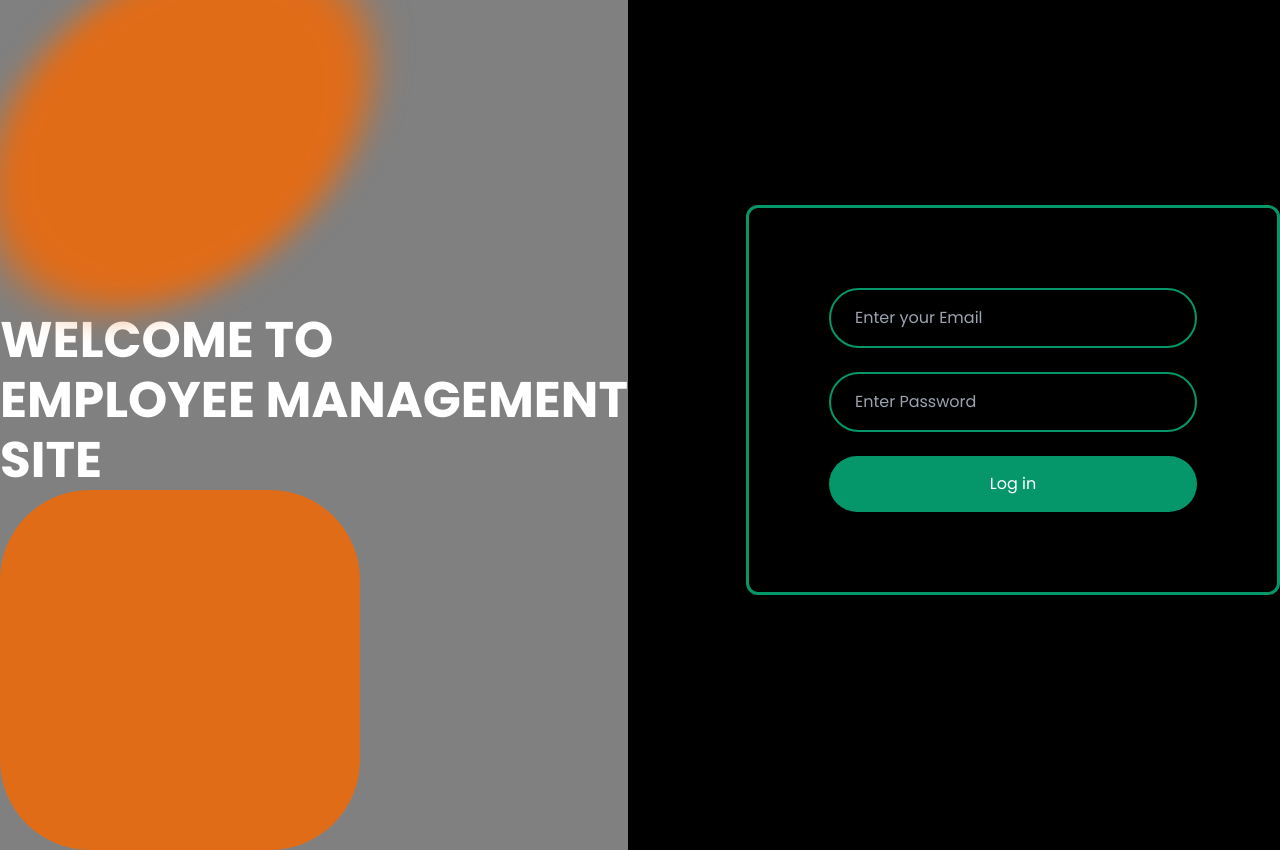
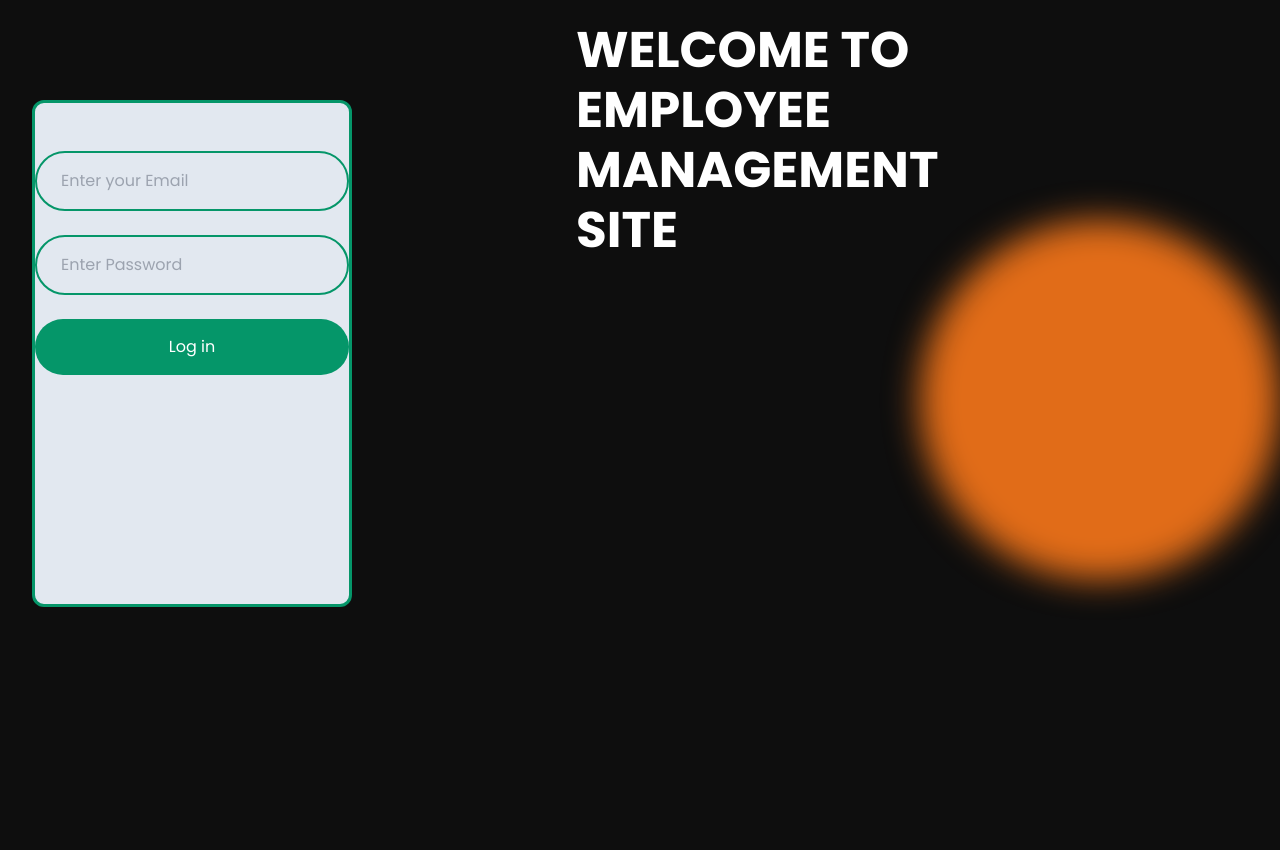
Before and after one commit to sakshamVerma08/EmployeeManagementSystem, a React (Vite) app: page / in a window 1280 px wide. After the commit the page ends 800 px from the top, so only its background shows below. Built offline with nearby package versions, Linux system fonts and the light colour scheme; a web font is replaced by a local one.

Commit message:
Fixed the layout of Login page, now hvae to make it responsnive, and also improve UI of login page

```diff
--- a/src/components/Auth/Login.jsx
+++ b/src/components/Auth/Login.jsx
@@ -16,40 +16,15 @@ const Login = ({ handleLogin }) => {
   return (
     <>
       <div className=" flex items-center justify-between h-screen ">
-        {/* DIV 1*/}
-        <div id="login-div1">
-          <motion.div
-            id="gola1"
-            animate={{
-              x: [0, 150, 0],
-              y: [0, -250, 0],
-              skewX: -20,
-            }}
-            transition={{
-              duration: 3,
-              delay: 1,
-              ease: "easeInOut",
-            }}
-          ></motion.div>
-
-          <h1 id="titleText">
-            <span>
-              WELCOME TO <br />
-              EMPLOYEE MANAGEMENT
-              <br /> SITE
-            </span>
-          </h1>
-
-          <motion.div id="gola2"></motion.div>
-        </div>
-
-        {/* DIV 2*/}
-        <div className=" responsive-login border-3 rounded-xl border-emerald-600 p-20 ">
+        {/* login-DIV 2*/}
+        <div className="login-div2">
+          <div className=" h-2/3 mt-20 border-3 rounded-xl border-emerald-600 py-5 bg-slate-200  ">
+            {/* FORM */}
             <form
               onSubmit={(e) => {
                 submitHandler(e);
               }}
-            className="flex flex-col "
+              className="flex flex-col  "
             >
               <input
                 value={email}
@@ -57,7 +32,7 @@ const Login = ({ handleLogin }) => {
                 onChange={(e) => {
                   setEmail(e.target.value);
                 }}
-              className=" responsive-input placeholder:text-gray-400 bg-transparent outline-none textx-xl border-2 border-emerald-600 rounded-full py-3 px-4 w-79"
+                className=" responsive-input placeholder:text-gray-400 bg-transparent outline-none textx-xl border-2 border-emerald-600 rounded-full py-3 px-4 "
                 required
                 type="email"
                 placeholder="Enter your Email"
@@ -73,11 +48,30 @@ const Login = ({ handleLogin }) => {
                 type="password"
                 placeholder="Enter Password"
               />
-            <button className="  border-none text-white outline-none textx-xl border-2 bg-emerald-600 rounded-full px-4 py-3 mt-4  w-79">
+              <motion.button
+                whileHover={{ scale: 1.112 }}
+                whileTap={{ scale: 0.9 }}
+                className="  border-none text-white outline-none textx-xl border-2 bg-emerald-600 rounded-full px-4 py-3 mt-4  w-79"
+              >
                 Log in
-            </button>
+              </motion.button>
             </form>
           </div>
+        </div>
+
+        {/* DIV 1*/}
+
+        <div id="login-div1">
+          <h1 id="titleText">
+            <span>
+              WELCOME TO <br />
+              EMPLOYEE
+              <br /> MANAGEMENT
+              <br /> SITE
+            </span>
+          </h1>
+        </div>
+        <motion.div id="gola1"></motion.div>
       </div>
     </>
   );
--- a/src/index.css
+++ b/src/index.css
@@ -15,8 +15,9 @@
 html,
 body {
   height: 100%;
-  background-color: #000;
+  background-color: #0e0e0e;
   width: 100%;
+  position: relative;
 }
 
 #tasklist::-webkit-scrollbar {
@@ -31,14 +32,11 @@ body {
   background-color: blue;
 }
 
-#login-div1{
-  background-color: grey;
-
-}
-
 #gola1 {
   background-color: #e16c18;
-  position: relative;
+  position: absolute;
+  right: 0;
+  z-index: 2;
   height: 45vh;
   width: 45vh;
   border-radius: 50%;
@@ -46,12 +44,17 @@ body {
   /* opacity:0; */
 }
 
-#gola2 {
-  background-color: #e16c18;
+.login-div2 {
+  margin-left:2.5%;
+  width: 25vw;
+}
+
+#login-div1 {
   position: relative;
-  height: 45vh;
-  width: 45vh;
-  border-radius: 25%;
+  width: 50vw;
+  height: 95vh;
+  margin-right: 5%;
+  z-index: 3;
 }
 #titleText {
   font-size: 50px;
@@ -64,6 +67,10 @@ body {
   font-size: 50px;
 }
 
+.login-div2 {
+  height: 95vh;
+}
+
 /************* MEDIA QUERIES ****************/
 
 @media (max-width: 341px) {
@@ -73,8 +80,14 @@ body {
     max-width: 100%;
   }
 }
+
+@media (max-width: 700px) {
+  .responsive-input{
+
+  }
+}
 @media (max-width: 420px) {
-  .responsive-login {
+  .login-div2 {
     margin: 0;
     width: 100%;
     border-radius: 0%;
```
Lines whose indentation alone changed are shown as unchanged.
